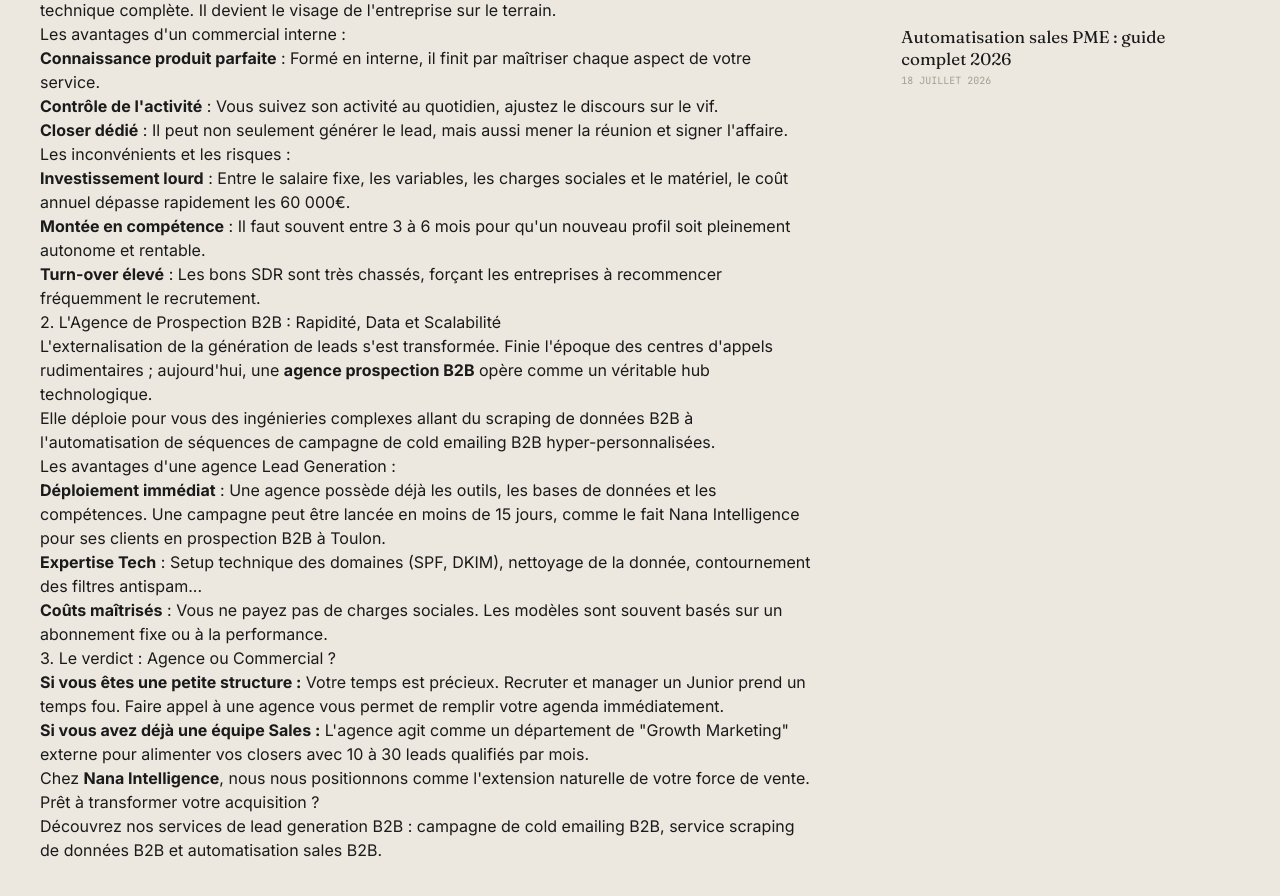
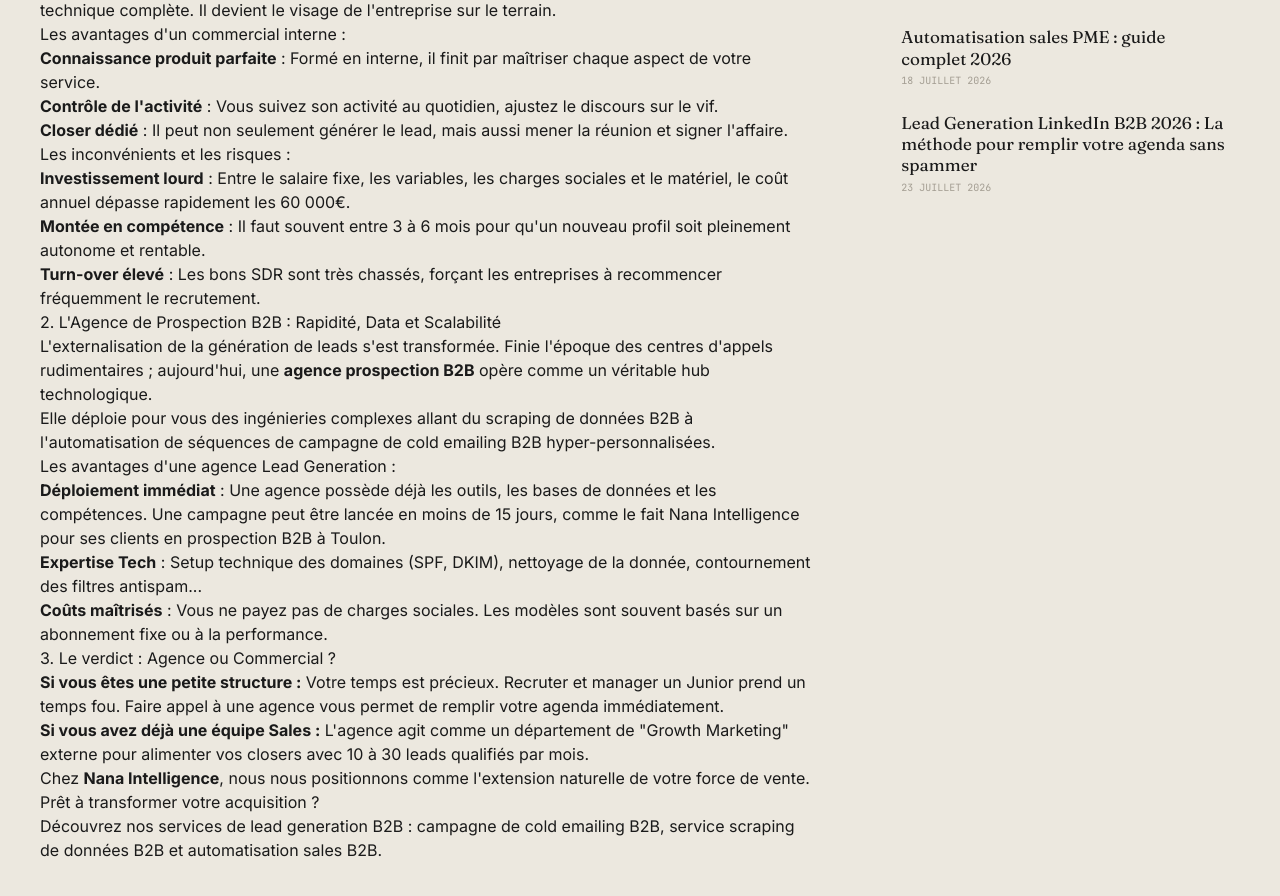
Before and after one commit to Jimmyjoe13/Nana-intelligence, a Next.js app: page /blog/1 in a window 1280 px wide. Shown: the part 1557-2453 px from the top of the page. Built offline with nearby package versions, Linux system fonts and the light colour scheme; no server answers.

Commit message:
feat(seo): article — Lead Generation LinkedIn B2B 2026 : La méthode pour remplir votre agenda sans spammer

```diff
--- a/src/mocks/blog.ts
+++ b/src/mocks/blog.ts
@@ -289,6 +289,105 @@ export const blogPosts = [
   <li>Prochaine étape : <a href="/contact"><strong>audit gratuit 30 min</strong></a> (ou DM Insta).</li>
 </ul>
     `
+  },
+  {
+    id: 6,
+    title: "Lead Generation LinkedIn B2B 2026 : La méthode pour remplir votre agenda sans spammer",
+    excerpt: "Exit le spam LinkedIn. En 2026, la lead gen sur LinkedIn repose sur la data, l'IA et l'automatisation intelligente. La méthode complète pour générer des RDV qualifiés sans griller votre compte.",
+    category: "IA / AUTOMATISATION",
+    date: "23 Juillet 2026",
+    readTime: "5 MIN",
+    image: "https://images.unsplash.com/photo-1552664730-d307ca884978?q=80&w=800&auto=format&fit=crop",
+    structuredInternalLinks: [
+      { "@type": "WebPage", "url": "/services/automatisation-sales", "name": "Automatisation Sales B2B" },
+      { "@type": "WebPage", "url": "/services/scraping-b2b", "name": "Scraping B2B" },
+      { "@type": "WebPage", "url": "/services/cold-emailing-b2b", "name": "Cold Emailing B2B" },
+      { "@type": "WebPage", "url": "/agence-lead-generation/marseille", "name": "Agence lead generation Marseille" },
+      { "@type": "WebPage", "url": "/contact", "name": "Contactez Nana Intelligence" },
+    ],
+    content: `
+<p>LinkedIn reste <strong>le</strong> terrain de chasse numéro 1 pour la prospection B2B en 2026. Mais la donne a changé : les invitations génériques "Bonjour, je souhaite ajouter votre profil à mon réseau" finissent à la corbeille, et les comptes qui spamment se font bannir en 48 h.</p>
+
+<p>Les dirigeants PME qui remplissent leur agenda aujourd'ont compris une chose : la lead generation LinkedIn B2B, ce n'est plus de la prospection manuelle. C'est de la <strong>data engineering</strong> appliquée au réseau professionnel n°1 mondial. Scraping ciblé, enrichment IA, séquences hyper-personnalisées, CRM auto-maj : la chaîne complète tourne pendant que vous fermez des deals.</p>
+
+<p>Chez <strong>Nana Intelligence</strong>, on déploie cette stack pour nos clients <a href="/agence-lead-generation/marseille">agence lead generation à Marseille</a>, <a href="/agence-lead-generation/aix-en-provence">agence lead generation à Aix-en-Provence</a>, <a href="/agence-lead-generation/toulon">agence lead generation à Toulon</a> et <a href="/agence-lead-generation/nice">agence lead generation à Nice</a>. Résultat : des agendas pleins, des commerciaux qui vendent, et zéro risque de bannissement LinkedIn.</p>
+
+<h2>1. Pourquoi l'approche manuelle est morte (et dangereuse)</h2>
+<p>Envoyer 100 invitations par jour à la main, c'est le meilleur moyen de :</p>
+<ul>
+  <li>Griller votre compte (Shadowban LinkedIn = 0 visibilité)</li>
+  <li>Passer 15 h/semaine sur des tâches à 0 €/h</li>
+  <li>Obtenir des taux d'acceptation < 15 % et des taux de réponse < 3 %</li>
+</ul>
+<p>LinkedIn a durci ses algorithmes. La limite douce est autour de 100-150 actions/semaine (invitations + messages). Au-delà, vous êtes flaggé. La solution n'est pas d'envoyer moins — c'est d'envoyer <strong>mieux</strong>, à la <strong>bonne personne</strong>, au <strong>bon moment</strong>, avec le <strong>bon message</strong>.</p>
+
+<h2>2. La stack 2026 : Data + IA + Automatisation</h2>
+
+<h3>Étape 1 : Ciblage chirurgical via Scraping LinkedIn (Sales Nav + API)</h3>
+<p>On ne scrappe plus "tout le monde". On définit vos <strong>ICP (Ideal Customer Profiles)</strong> : poste précis, secteur, taille d'entreprise, localisation, techno utilisée, signaux d'achat (levée de fonds, recrutement, nouveau poste).</p>
+<p>Notre <a href="/services/scraping-b2b"><strong>service scraping B2B</strong></a> extrait ces profils via Sales Navigator + API tierces, enrichit avec emails pro vérifiés (taux de validité > 95 %), et déduplique. Résultat : une liste de 500 à 2 000 décideurs <em>prêts à être contactés</em>, pas un fichier Excel à nettoyer.</p>
+
+<h3>Étape 2 : Enrichissement IA — Connaître le prospect avant de lui parler</h3>
+<p>L'IA analyse le profil LinkedIn, les posts récents, l'actualité de l'entreprise, le site web, les avis Glassdoor, les offres d'emploi. Elle extrait :</p>
+<ul>
+  <li>Le <strong>pain point</strong> probable (ex: "Ils recrutent 5 SDR = problème de pipe")</li>
+  <li>Le <strong>hook personnalisé</strong> (ex: "J'ai vu votre post sur le scaling outbound...")</li>
+  <li>Le <strong>meilleur angle d'attaque</strong> pour votre offre</li>
+</ul>
+<p>C'est cette donnée qui alimente la personnalisation à l'échelle. Pas de template générique : chaque message est unique, pertinent, et ne sent pas le bot.</p>
+
+<h3>Étape 3 : Séquences multicanal orchestées (n8n + IA)</h3>
+<p>On ne mise pas tout sur LinkedIn. La séquence type 2026 :</p>
+<ol>
+  <li><strong>J+0 :</strong> Visite profil (signal d'intérêt) + Invitation LinkedIn <em>sans note</em> (taux d'acceptation +40 %)</li>
+  <li><strong>J+1 (si accepté) :</strong> Message de bienvenue hyper-personnalisé (IA) — pas de pitch, juste de la curiosité</li>
+  <li><strong>J+3 :</strong> Email de suivi via domaine dédié (cold email) — relance du sujet LinkedIn</li>
+  <li><strong>J+7 :</strong> Relance LinkedIn + Email (angle différent : angle "valeur" — ressource, étude de cas, benchmark)</li>
+  <li><strong>J+14 :</strong> Dernière relance "break-up email" — désinscription propre</li>
+</ol>
+<p>Tout ça tourne sur <a href="/services/automatisation-sales"><strong>n8n + IA</strong></a> : pas de clic manuel, CRM (Pipedrive, HubSpot, Attio, noCRM) mis à jour en temps réel, notifications Slack/Teams pour vos commerciaux quand un lead répond "Intéressé".</p>
+
+<h2>3. Les garde-fous : Protéger votre domaine et votre compte LinkedIn</h2>
+<ul>
+  <li><strong>Domaines d'envoi dédiés</strong> (jamais le domaine principal) + warm-up 3 semaines</li>
+  <li><strong>Rotation IP / comptes LinkedIn</strong> (mirror profiles) pour rester sous les radars</li>
+  <li><strong>Limites dures :</strong> max 20 invitations/jour, 50 messages/semaine par compte</li>
+  <li><strong>Opt-out RGPD</strong> automatique dans chaque email + lien désinscription LinkedIn</li>
+</ul>
+<p>C'est l'infra qu'on déploie via notre <a href="/services/cold-emailing-b2b"><strong>service cold emailing B2B</strong></a> : délivrabilité > 95 %, taux d'ouverture 40-55 %, taux de réponse 10-20 % sur des cibles froides qualifiées.</p>
+
+<h2>4. Résultats types observés chez nos clients PME (5-50 salariés, B2B)</h2>
+<ul>
+  <li><strong>15 à 35 RDV qualifiés / mois</strong> par commercial équipé</li>
+  <li><strong>Coût par RDV : 35 - 85 €</strong> (vs 150-300 € en agence classique ou commercial junior chargé)</li>
+  <li><strong>Cycle de vente raccourci de 20-30 %</strong> (leads déjà éduqués via la séquence)</li>
+  <li><strong>0 compte banni</strong> en 18 mois d'opérations</li>
+</ul>
+
+<h2>5. Pourquoi passer par Nana Intelligence plutôt que de bricoler vous-même ?</h2>
+<p>Vous <em>pouvez</em> acheter PhantomBuster, LaGrowthMachine, Waalaxy, configurer n8n, acheter des domaines, faire du warm-up, écrire des prompts IA, brancher le CRM... et passer 3 mois à débugger.</p>
+<p>Ou vous nous confiez la stack. On la connaît par cœur : on l'a bâtie, on la fait tourner pour des PME de <a href="/agence-lead-generation/marseille">Marseille</a>, <a href="/agence-lead-generation/aix-en-provence">Aix</a>, <a href="/agence-lead-generation/toulon">Toulon</a>, <a href="/agence-lead-generation/nice">Nice</a> et partout en France. Setup en 2 semaines, premiers RDV en semaine 3, engagement 2 mois minimum, <strong>500 €/mois</strong> tout compris, KPIs garantis (sinon mois suivant offert).</p>
+
+<p style="text-align:center; margin:2rem 0;">
+  <a href="/contact" style="background:#1a1a2e;color:#fff;padding:1rem 2rem;border-radius:8px;text-decoration:none;font-weight:600;display:inline-block;">
+    🎯 Réserver mon audit gratuit (30 min)
+  </a>
+</p>
+
+<p><em>Ou envoyez un DM à <a href="https://instagram.com/jimmy_growth13" target="_blank" rel="noopener">@jimmy_growth13</a> — on répond vite, et sans bullshit corporate.</em></p>
+
+<hr style="margin:3rem 0;border:none;border-top:1px solid #e0e0e0;"/>
+
+<h2>TL;DR — Lead Gen LinkedIn B2B 2026 en 4 points</h2>
+<ul>
+  <li><strong>Data first :</strong> Scraping ciblé + enrichment IA = liste ultra-qualifiée (pas de spray & pray)</li>
+  <li><strong>Multicanal :</strong> LinkedIn (visite + invite + msg) + Cold email (domaine dédié) = 3× plus de touchpoints</li>
+  <li><strong>Automatisation pilotée :</strong> n8n + IA gère la séquence, le CRM, les notifs — votre commercial ne fait que closer</li>
+  <li><strong>Sécurité :</strong> Limites respectées, domaines protégés, RGPD clean = 0 risque, 100 % focus résultats</li>
+</ul>
+
+<p>Prêt à automatiser votre lead gen LinkedIn ? <a href="/contact"><strong>On en parle 30 min (gratuit).</strong></a></p>
+    `
   }
 ];
 
```
